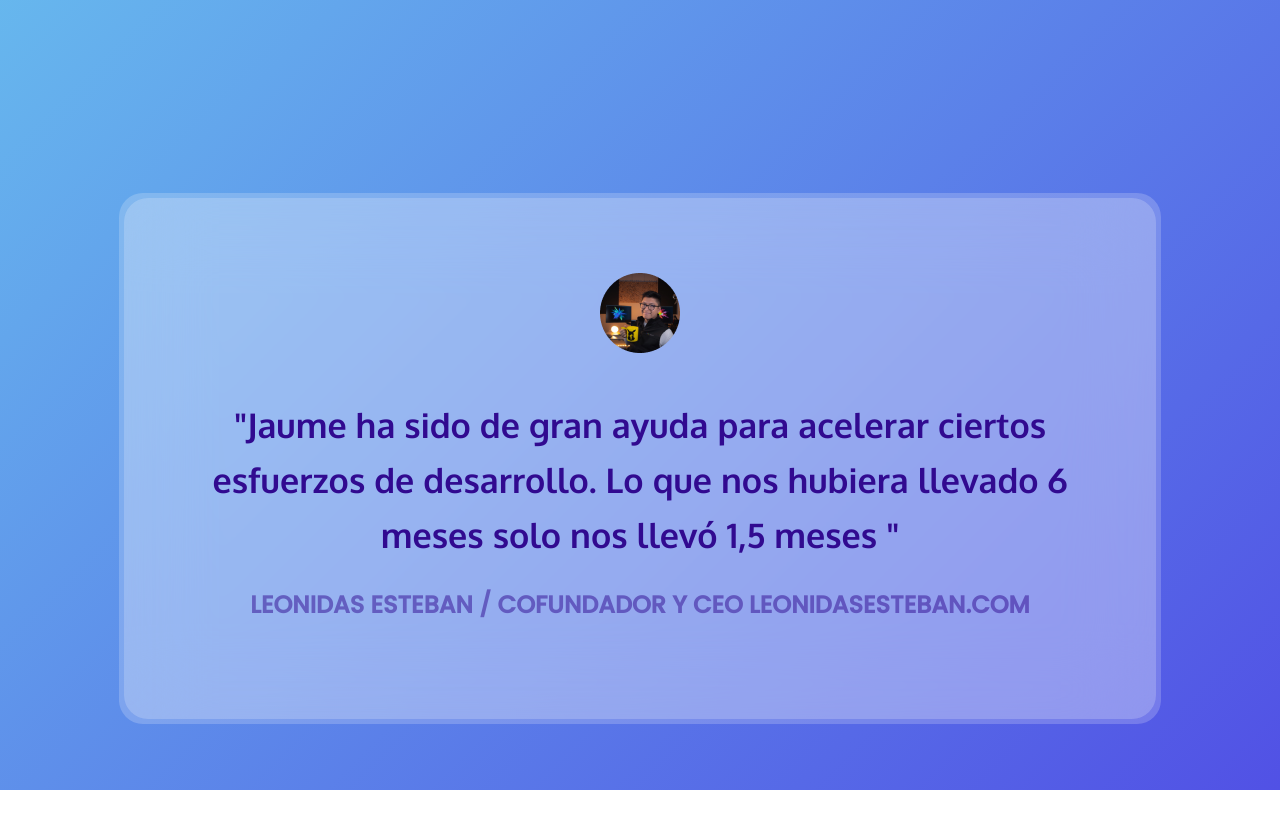
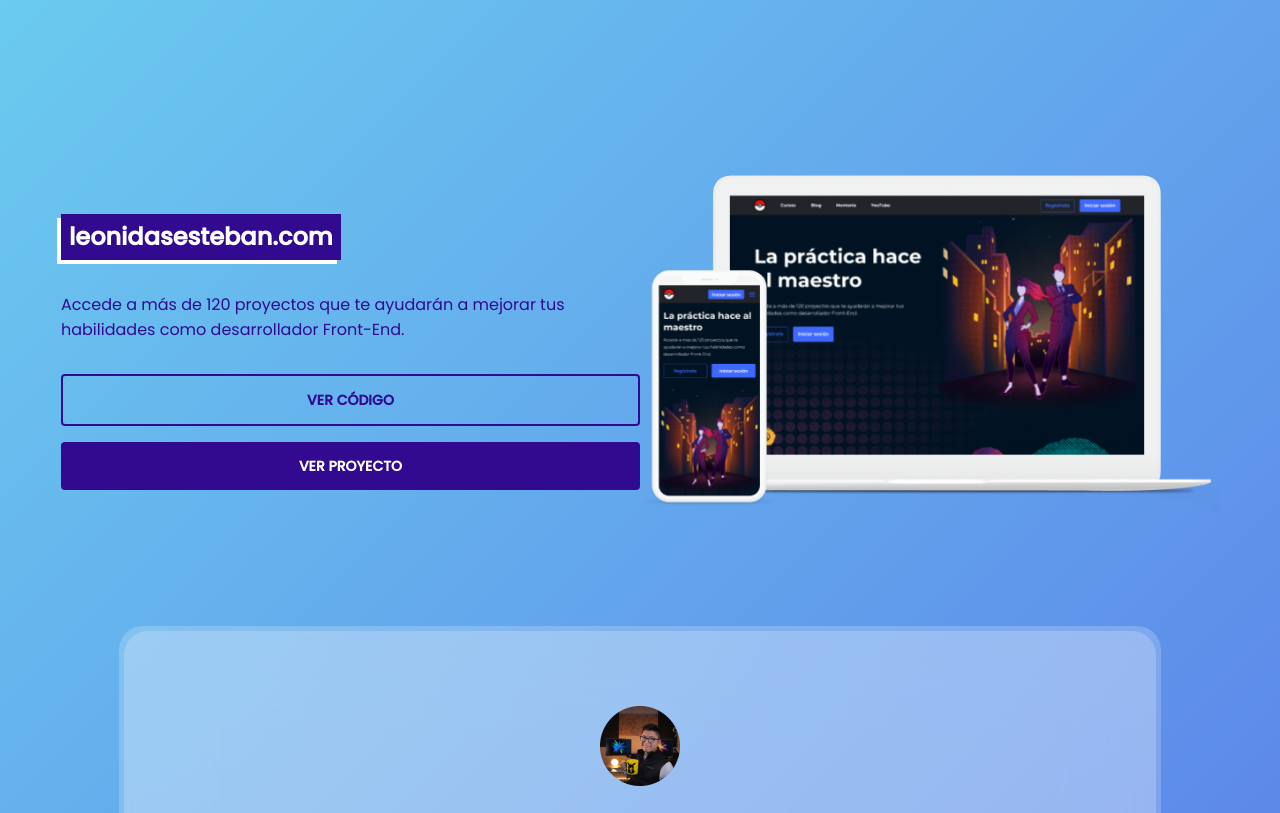
Before and after one commit to Meliwi/Jaume-project-page, a plain HTML site: page index.html in a window 1280 px wide. Shown: the part 1100-1913 px from the top of the page. Before the commit the page ends 1890 px from the top, so only its background shows below. Drawn offline with Linux system fonts and the light colour scheme.

Commit message:
testimony section completed

```diff
--- a/css/hero.css
+++ b/css/hero.css
@@ -11,6 +11,11 @@
 }
 .hero-image{
     text-align: center;
+}
+
+.hero-image img{
+    max-inline-size: 100%;
+    block-size: auto;
 }
 
 .hero-social{
@@ -48,12 +53,13 @@
     }
 }
 
-@media screen and (min-width: 500px){
+@media screen and (min-width: 500px) {
     .hero-image img{
-        inline-size: 465px;
-        block-size: 390px;
+        inline-size: 516px;
+        block-size: auto;
     }
 }
+
 
 @media screen and (min-width: 1024px){
     .hero-image img{
--- a/css/index.css
+++ b/css/index.css
@@ -4,6 +4,7 @@
 @import "./hero.css";
 @import "./wrapper.css";
 @import "./menu.css";
+@import "./testimony.css";
 @import "./comment.css";
 @import "./card.css";
 
--- /dev/null
+++ b/css/testimony.css
@@ -0,0 +1,56 @@
+.testimony {
+    padding-block-start: 40px;
+    padding-block-end: 40px;
+}
+
+.testimony-title{
+    background: var(--purple);
+    color: var(--white);
+    font: var(--headline5);
+    padding-block-start: 4px;
+    padding-block-end: 4px;
+    padding-inline-start: 8px;
+    padding-inline-end: 8px;
+    /*indica la alineación de un elemento dentro del bloque que lo contiene.
+    en este caso se agrupan los elementos desde el inicio*/
+    align-self: flex-start;
+    box-shadow: -4px 4px 0 var(--white);
+    text-decoration: none;
+}
+
+.testimony-image img{
+    /*Esto se hace para la imagen tome el 100% del elemento, resize*/
+    max-inline-size: 100%;
+}
+
+
+.testimony-description{
+    display: flex;
+    /*flex-direction por defecto es row, en este caso necesitamos
+    que los items se despliguen sobre una columna*/
+    flex-direction: column;
+    gap: 16px;
+}
+
+
+/*Responsive testimony*/
+
+@media screen and (min-width:768px) {
+    .testimony{
+        display: flex;
+        align-items: center;
+    }
+
+    .testimony-description{
+        flex: 1;
+    }
+
+
+    .testimony:nth-of-type(odd) .testimony-image{
+        /*Para que la imagen contenidas en los testimony pares estén a la derecha*/
+        order: 2;
+        /*para que este elemento ocupe la mitad*/
+        flex: 1;
+        text-align: center;
+    }
+}
--- a/index.html
+++ b/index.html
@@ -66,6 +66,18 @@
             </h1>
             <div><img src="./icons/icons-down.svg"></div>
         </section>
+        <div class="testimony">
+            <div class="testimony-image">
+                <img src="./images/leonidas-esteban.png" />
+            </div>
+            <div class="testimony-description">
+                <a class="testimony-title" target="_blank" href="https://leonidasesteban.com">leonidasesteban.com</a>
+                <p>Accede a más de 120 proyectos que te ayudarán a mejorar
+                    tus habilidades como desarrollador Front-End.</p>
+                <a target="_blank" href="#" class="button is-secondary"> ver código</a>
+                <a target="_blank" href="https://leonidasesteban.com" class="button">ver proyecto</a>
+            </div>
+        </div>
         <section class="card">
             <div class="card-section">
                 <img src="./images/Leonidas.png">
@@ -75,6 +87,29 @@
                 </h1>
             </div>
         </section>
+        <div class="testimony">
+            <div class="testimony-image">
+                <img src="./images/marvol.png" />
+            </div>
+            <div class="testimony-description">
+                <a class="testimony-title" target="_blank" href="#">marvol</a>
+                <p>Es el sitio oficial de Marvol Entertainment. Explore películas, personajes, cómics, programas de televisión, videos y más oficiales de Marvol.</p>
+                <a target="_blank" href="#" class="button is-secondary"> ver código</a>
+                <a target="_blank" href="#" class="button">ver proyecto</a>
+            </div>
+        </div>
+        <div class="testimony">
+            <div class="testimony-image">
+                <img src="./images/netnet.png" />
+            </div>
+            <div class="testimony-description">
+                <a class="testimony-title" target="_blank" href="#">marvol</a>
+                <p>Es el sitio oficial de Marvol Entertainment. Explore películas, personajes, cómics, programas de televisión, videos y más oficiales de Marvol.</p>
+                <a target="_blank" href="#" class="button is-secondary"> ver código</a>
+                <a target="_blank" href="#" class="button">ver proyecto</a>
+            </div>
+        </div>
+
 
     </div>
 
```
Also changed, not shown: images/leonidas-esteban.png (added), images/marvol.png (added), images/netnet.png (added).
